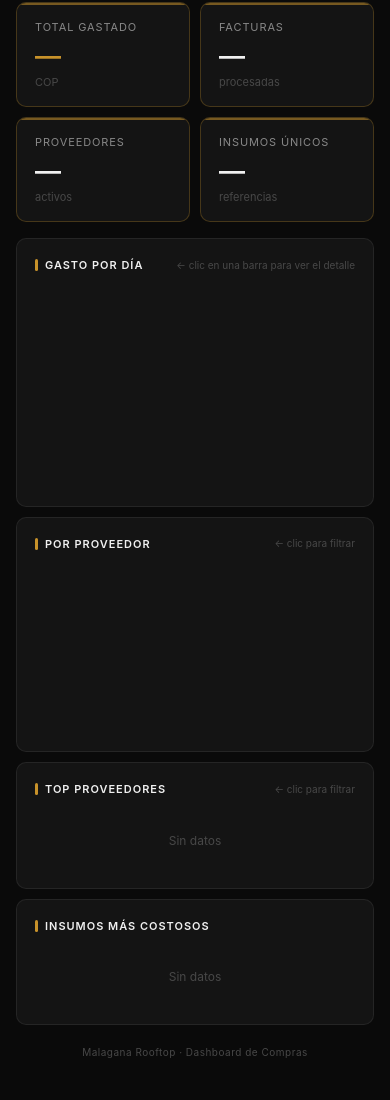
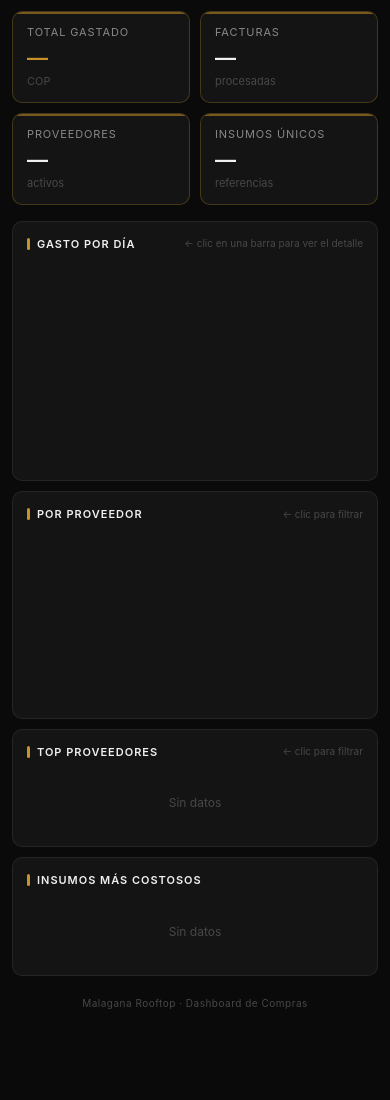
Before and after one commit to mario12perez20-sudo/malagana-dashboard, a website: page dashboard.html in a window 390 px wide. Shown: the part 428-1528 px from the top of the page. After the commit the page ends 1479 px from the top, so only its background shows below. Drawn offline with nearby package versions, Linux system fonts and the light colour scheme.

Commit message:
Responsive: KPIs y gráficos con flexbox fluido, header se envuelve en móvil

```diff
--- a/dashboard.html
+++ b/dashboard.html
@@ -24,7 +24,7 @@
     body { background:var(--bg); color:var(--text); font-family:-apple-system,BlinkMacSystemFont,'Segoe UI',system-ui,sans-serif; font-size:14px; line-height:1.5; min-height:100vh; }
 
     /* ── Header ── */
-    .header { border-bottom:1px solid var(--cborder); padding:16px 28px; display:flex; align-items:center; justify-content:space-between; position:sticky; top:0; background:rgba(10,10,10,0.96); backdrop-filter:blur(10px); z-index:20; }
+    .header { border-bottom:1px solid var(--cborder); padding:16px 28px; display:flex; align-items:center; justify-content:space-between; flex-wrap:wrap; gap:8px; position:sticky; top:0; background:rgba(10,10,10,0.96); backdrop-filter:blur(10px); z-index:20; }
     .brand  { display:flex; align-items:center; gap:12px; }
     .brand-name { font-size:15px; font-weight:600; color:var(--gold); letter-spacing:0.1em; text-transform:uppercase; }
     .brand-sub  { font-size:11px; color:var(--muted); letter-spacing:0.05em; }
@@ -227,7 +227,8 @@
     .main { padding:20px 28px 40px; }
 
     /* ── KPI grid ── */
-    .kpi-grid { display:grid; grid-template-columns:repeat(4,minmax(0,1fr)); gap:10px; margin-bottom:16px; }
+    .kpi-grid { display:flex; flex-wrap:wrap; gap:10px; margin-bottom:16px; }
+    .kpi-grid .kpi { flex:1 1 150px; min-width:150px; }
     .kpi { background:var(--card); border:1px solid var(--cborder); border-radius:10px; padding:16px 18px; position:relative; overflow:hidden; }
     .kpi::before { content:''; position:absolute; top:0; left:0; right:0; height:2px; background:var(--gold); opacity:.55; }
     .kpi-label { font-size:11px; color:var(--muted); text-transform:uppercase; letter-spacing:.08em; margin-bottom:7px; }
@@ -252,8 +253,11 @@
     .date-badge:hover .date-badge-x { opacity:1; }
 
     /* ── Charts row ── */
-    .charts-row  { display:grid; grid-template-columns:1.6fr 1fr; gap:10px; margin-bottom:10px; }
-    .bottom-row  { display:grid; grid-template-columns:1fr 1fr; gap:10px; }
+    .charts-row  { display:flex; flex-wrap:wrap; gap:10px; margin-bottom:10px; }
+    .charts-row > .card:first-child  { flex:1.6 1 380px; min-width:280px; }
+    .charts-row > .card:last-child   { flex:1 1 260px; min-width:260px; }
+    .bottom-row  { display:flex; flex-wrap:wrap; gap:10px; }
+    .bottom-row > .card { flex:1 1 320px; min-width:280px; }
     .card { background:var(--card); border:1px solid var(--border); border-radius:10px; padding:18px; }
     .card-title { font-size:11px; font-weight:600; color:var(--text); text-transform:uppercase; letter-spacing:.09em; margin-bottom:14px; display:flex; align-items:center; gap:7px; }
     .card-title::before { content:''; width:3px; height:12px; background:var(--gold); border-radius:2px; flex-shrink:0; }
@@ -387,10 +391,24 @@
     #chartDist { cursor:pointer; }
 
     @media (max-width:860px) {
-      .kpi-grid { grid-template-columns:repeat(2,1fr); }
-      .charts-row, .bottom-row { grid-template-columns:1fr; }
       .header, .main, .mes-wrap, .cat-wrap, .prov-wrap, .date-wrap, .sincat-banner { padding-left:16px; padding-right:16px; }
       .modal-header, .modal-body { padding-left:16px; padding-right:16px; }
+    }
+
+    /* ── Teléfonos angostos ── */
+    @media (max-width:480px) {
+      .header { padding:12px 14px; }
+      .brand-sub { display:none; }
+      .ts { display:none; }
+      .main, .tab-wrap, .mes-wrap, .cat-wrap, .prov-wrap, .date-wrap, .rcat-wrap, .rsearch-wrap, .recetas-main, .rtoolbar, .sincat-banner, .fallos-banner { padding-left:12px; padding-right:12px; }
+      .kpi-grid .kpi { flex-basis:130px; min-width:130px; padding:12px 14px; }
+      .kpi-value { font-size:21px; }
+      .card { padding:14px; }
+    }
+
+    /* Scroll táctil suave en las filas de pills (iOS) */
+    .mes-scroll, .cat-scroll, .prov-scroll, .date-scroll, .rcat-scroll {
+      -webkit-overflow-scrolling: touch;
     }
   </style>
 </head>
```
Also changed, not shown: Claude outputs/uso_sesion_malagana.png (added).
